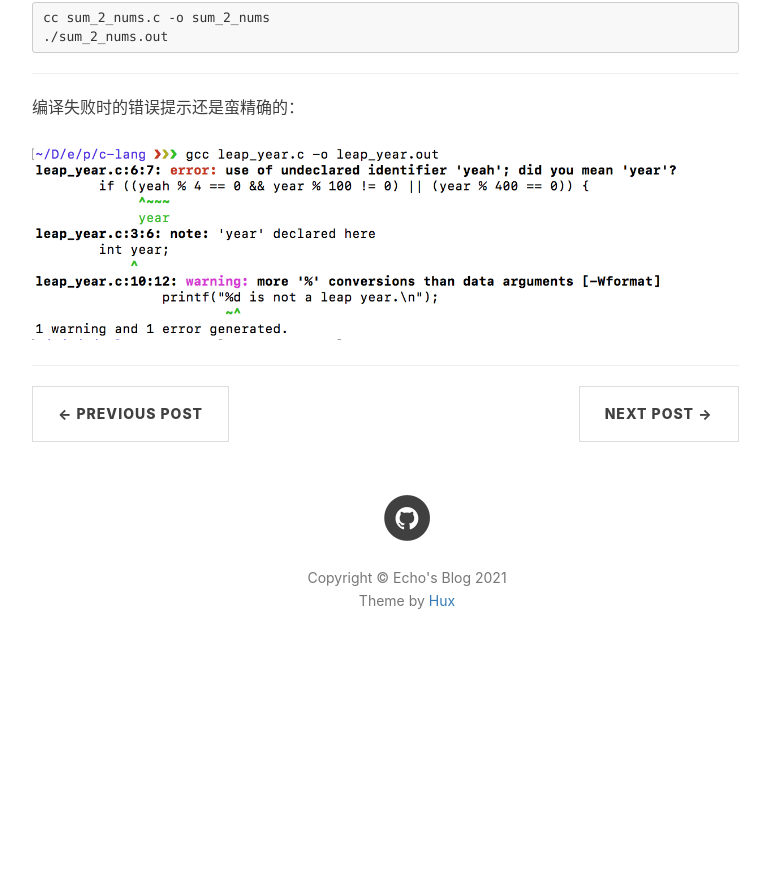
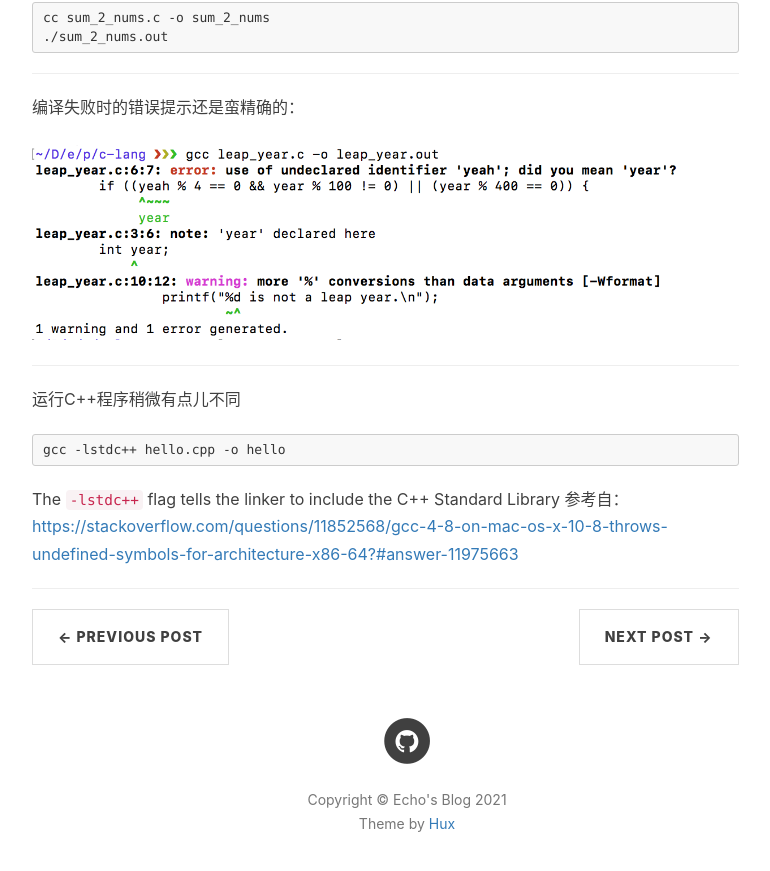
Before and after one commit to yuandghn/yuandghn.github.io, a Jekyll site: the page built from _posts/2019-09-10-how-to-run-c-program-on-mac-os-x-using-terminal.markdown, in a window 1280 px wide and 900 px high, scrolled down 1023 px. Shown: the top 871 px of the window, without its empty margins (233-1003 px from the left). Built offline with Jekyll 4.4.1, drawn with Linux system fonts in a browser that asks for light colours; nearby versions of some CDN libraries; comment, search, counter and statistics services are not loaded; before the commit the page ends 1701 px from its top, so only the background shows below that; some of the changed text lies outside the part shown.

Commit message:
Update post

````diff
--- a/_posts/2019-09-10-how-to-run-c-program-on-mac-os-x-using-terminal.markdown
+++ b/_posts/2019-09-10-how-to-run-c-program-on-mac-os-x-using-terminal.markdown
@@ -1,6 +1,6 @@
 ---
 layout:     post
-title:      "How to run C program on Mac os x using terminal"
+title:      "How to run C/C++ program on Mac os x using terminal"
 subtitle:   ""
 date:       2019-09-10 22:21:00
 author:     "Echo Yuan"
@@ -37,3 +37,12 @@ cc sum_2_nums.c -o sum_2_nums
 编译失败时的错误提示还是蛮精确的：
 
 ![gcc-error-tips](/img/in-post/how-to-run-c-program-on-mac-os-x-using-terminal/gcc-error-tips.png)
+
+<hr/>
+
+运行C++程序稍微有点儿不同
+```
+gcc -lstdc++ hello.cpp -o hello
+```
+The `-lstdc++` flag tells the linker to include the C++ Standard Library
+参考自：[https://stackoverflow.com/questions/11852568/gcc-4-8-on-mac-os-x-10-8-throws-undefined-symbols-for-architecture-x86-64?#answer-11975663](https://stackoverflow.com/questions/11852568/gcc-4-8-on-mac-os-x-10-8-throws-undefined-symbols-for-architecture-x86-64?#answer-11975663)
````
